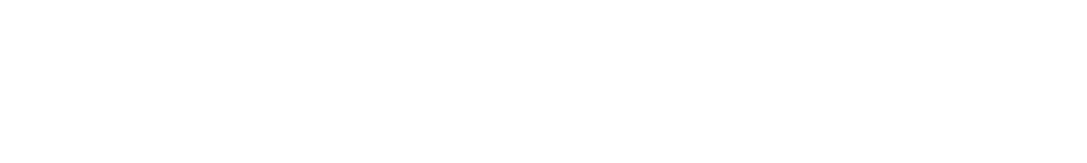
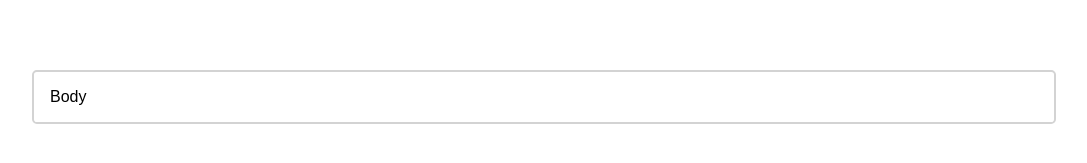
Before and after one commit to LucasLennon/qa-project, a React (Create React App) app: page / in a window 1280 px wide. Shown: the part 303-466 px from the top of the page, without its empty margins (96-1183 px from the left). Built offline with nearby package versions, Linux system fonts and the light colour scheme.

Commit message:
Add global style and main layout (#8)

```diff
--- a/public/index.html
+++ b/public/index.html
@@ -9,7 +9,6 @@
       name="description"
       content="Web site created using create-react-app"
     />
-    <link rel="manifest" href="%PUBLIC_URL%/manifest.json" />
     <title>React App</title>
   </head>
   <body>
--- a/src/common/layouts/App.js
+++ /dev/null
@@ -1,5 +0,0 @@
-const App = () => {
-  return <div></div>
-}
-
-export default App
--- /dev/null
+++ b/src/common/layouts/Layout.js
@@ -0,0 +1,17 @@
+import { node } from 'prop-types'
+
+import { Container, Holder } from './index.style'
+
+const Layout = ({ children }) => {
+  return (
+    <Container>
+      <Holder>{children}</Holder>
+    </Container>
+  )
+}
+
+Layout.propTypes = {
+  children: node.isRequired,
+}
+
+export default Layout
--- /dev/null
+++ b/src/common/layouts/index.style.js
@@ -0,0 +1,17 @@
+import styled from 'styled-components'
+
+const Container = styled('div')`
+  align-items: center;
+  display: flex;
+  justify-content: center;
+  min-height: 100vh;
+`
+
+const Holder = styled('div')`
+  border: 2px solid lightgrey;
+  border-radius: 0.3rem;
+  padding: 1rem;
+  min-width: 80%;
+`
+
+export { Container, Holder }
--- /dev/null
+++ b/src/common/styles/GlobalStyles.js
@@ -0,0 +1,35 @@
+import { createGlobalStyle } from 'styled-components'
+
+export default createGlobalStyle`
+  * {
+    margin: 0;
+    padding: 0;
+    outline: 0;
+    box-sizing: border-box;
+  }
+  html, body, #root {
+    min-height: 100vh;
+    font-family: Arial, Helvetica, sans-serif;
+  }
+  button, input, optgroup, select, textarea {
+    font-family: inherit;
+  }
+  body {
+    -webkit-font-smoothing: antialiased !important;
+    margin: 0;
+  }
+  ol, ul {
+    list-style: none;
+  }
+  a {
+    text-decoration: none;
+    color: inherit;
+  }
+  blockquote, q {
+    quotes: none;
+  }
+  blockquote:before, blockquote:after,
+  q:before, q:after {
+    content: none;
+  }
+`
--- a/src/index.js
+++ b/src/index.js
@@ -2,14 +2,16 @@
 import ReactDOM from 'react-dom'
 import { Provider } from 'react-redux'
 
-import App from './common/layouts/App'
+import App from './questions-module/page'
 import store from './common/store'
+import GlobalStyle from './common/styles/GlobalStyles'
 
 ReactDOM.render(
   <React.StrictMode>
     <Provider store={store}>
       <App />
     </Provider>
+    <GlobalStyle />
   </React.StrictMode>,
   document.getElementById('root')
 )
--- /dev/null
+++ b/src/questions-module/page/index.js
@@ -0,0 +1,13 @@
+import React from 'react'
+
+import Layout from '../../common/layouts/Layout'
+
+const App = () => {
+  return (
+    <Layout>
+      <p>Body</p>
+    </Layout>
+  )
+}
+
+export default App
```
Also changed, not shown: public/manifest.json (deleted).
